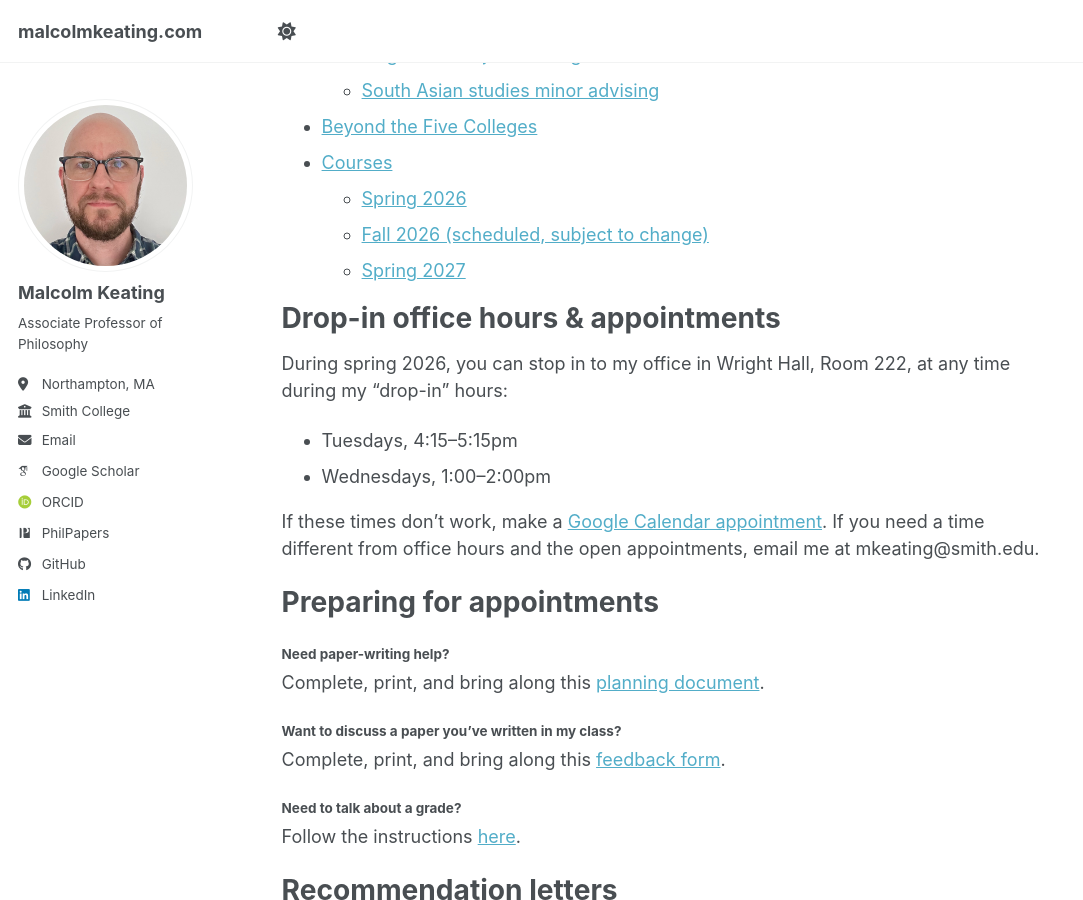
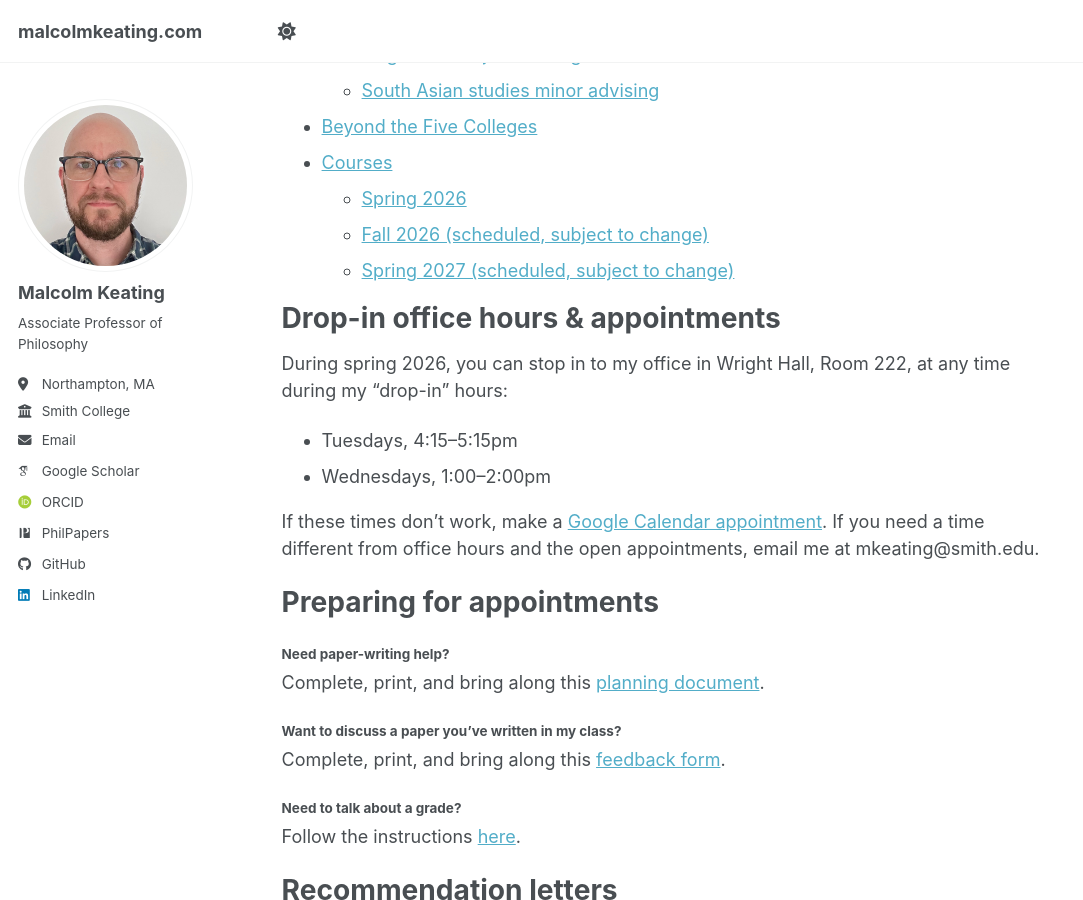
Before and after one commit to malcolmkeating/malcolmkeating.github.io, a Jekyll site: the page built from _pages/teaching.md, in a window 1280 px wide and 900 px high, scrolled down 552 px. Shown: the whole window, without its empty margins (0-1083 px from the left). Built offline with Jekyll 4.4.1, drawn with Linux system fonts in a browser that asks for light colours; some web fonts are replaced; a script bundle is joined from its source files by our own code; library files that are not in the unit come from our copies; some of the changed text lies outside the part shown.

Commit message:
Update teaching.md

```diff
--- a/_pages/teaching.md
+++ b/_pages/teaching.md
@@ -68,8 +68,7 @@ Buddhists and brahmanical thinkers were frequently philosophically at odds with
 **PHI 262: Meaning and Truth (scheduled, subject to change)**
 This course is an introduction to central topics in the philosophy of language. What is the relation between thought, language and reality? What kinds of things do we do with words? Is there anything significant about the definite article "the"? How does meaning accrue to proper names? Is speaker meaning the same as the public, conventional (semantic) meaning of words? Is there a distinction between metaphorical and literal language? We explore some of the answers that philosophers like Frege, Russell, Strawson, Donnellan, Austin, Quine, Kripke and Davidson have offered to these and other related questions. Prerequisite: PHI 101, PHI 102 or equivalent
 
-### Spring 2027
-
+### Spring 2027 (scheduled, subject to change)
 **PHI 233: Aesthetics and Philosophy of Art**
 This course focuses on two overlapping clusters of philosophical questions. We consider aesthetic problems like: What is beauty? How do we experience it, and where—in nature, in art, in ordinary objects and activities? Are there objective standards for aesthetic judgments? In philosophy of art, we consider problems like: What makes something a work of art? What is art for? Do artists have moral responsibilities and can art cultivate our moral sensibilities? Readings will be from worldwide philosophical traditions. Assignments will involve extensive use of the resources of the Smith College Museum of Art.
 
```
